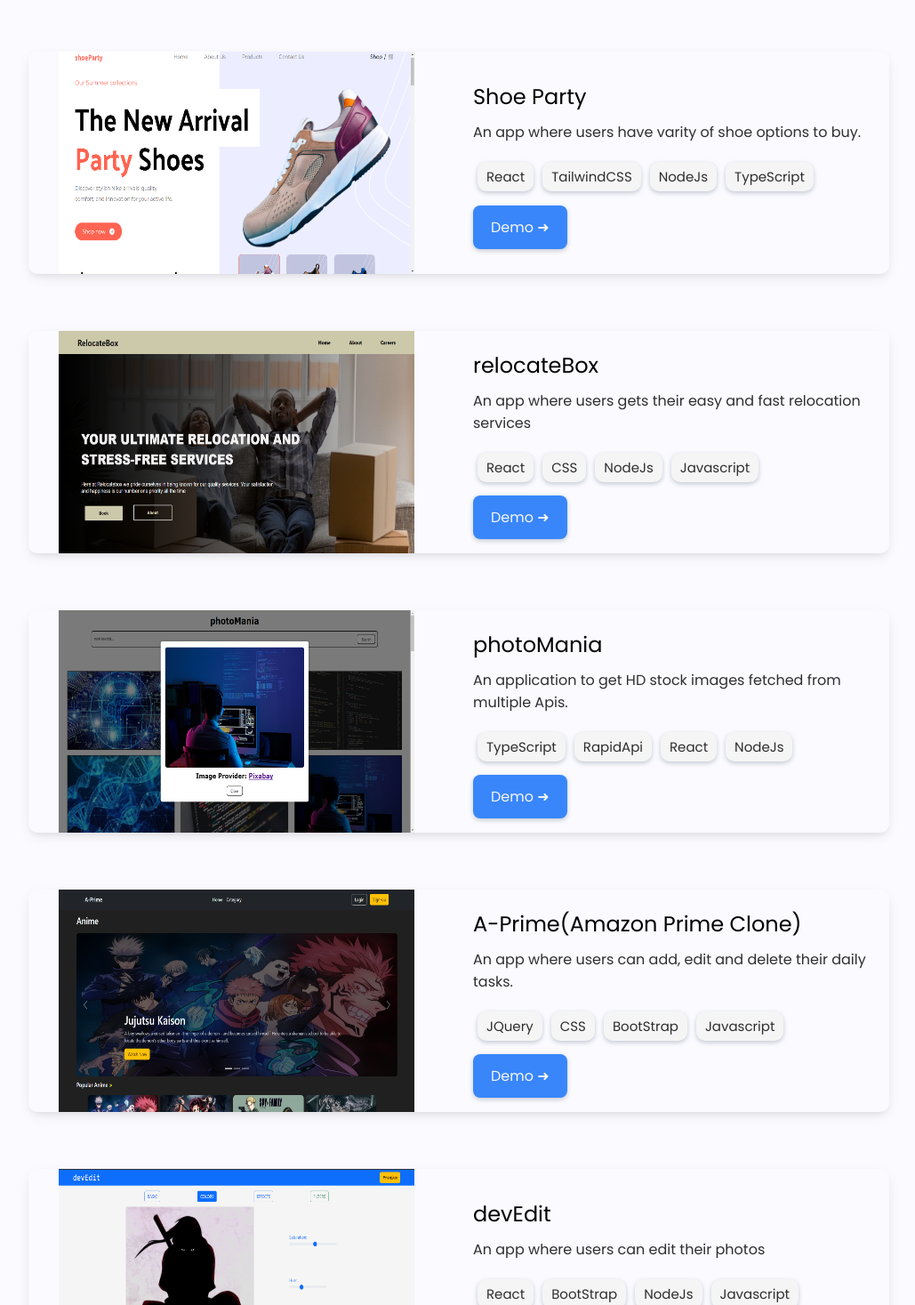
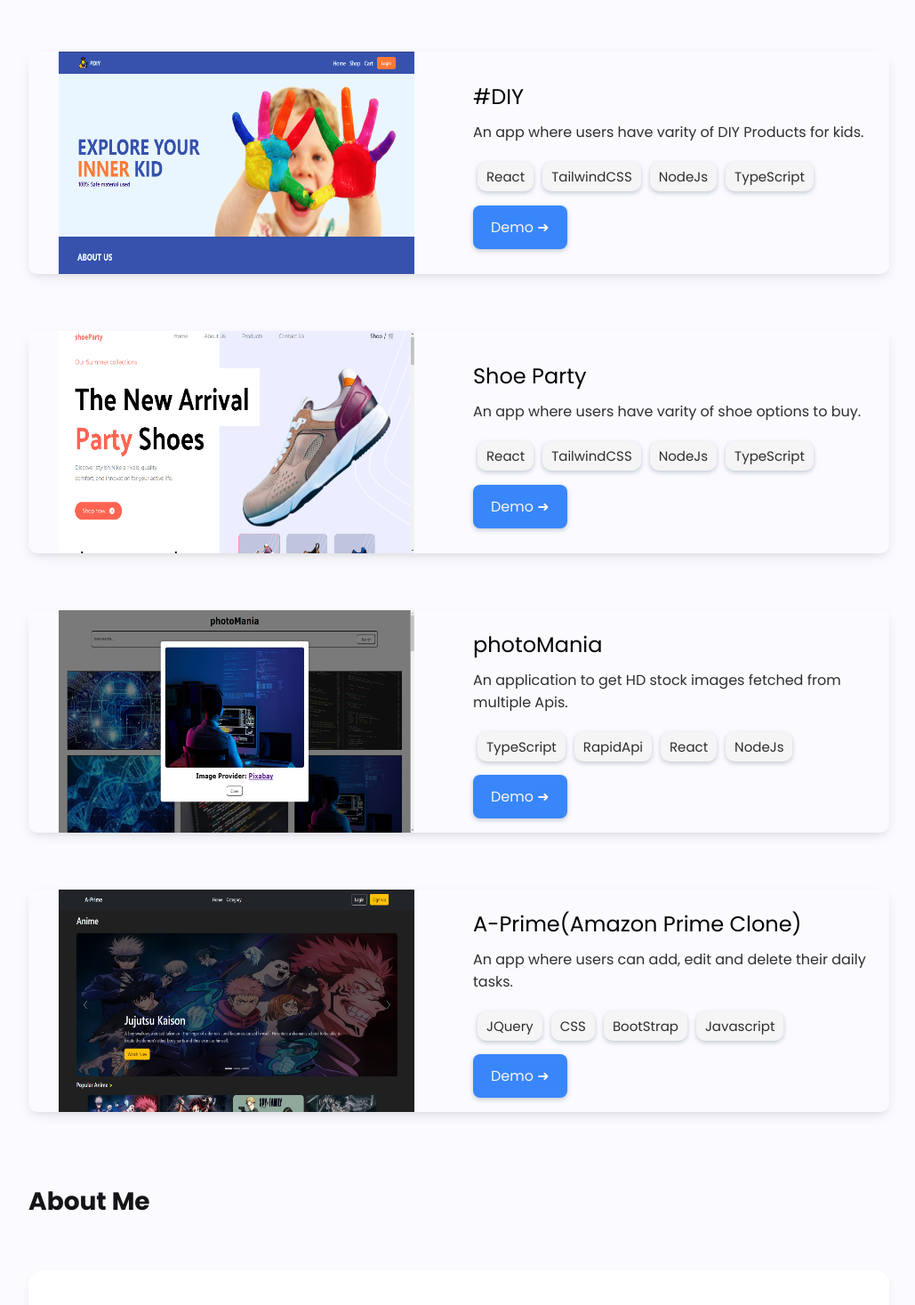
Before and after one commit to Vishal4802/portfolio, a React (Create React App) app: page / in a window 1280 px wide. Shown: the part 883-2350 px from the top of the page at 89% size, without its empty margins (124-1153 px from the left). Built offline with nearby package versions, Linux system fonts and the light colour scheme.

Commit message:
Project Updated

```diff
--- a/src/data/ProjectData.js
+++ b/src/data/ProjectData.js
@@ -1,5 +1,13 @@
 // --------------------------------------- Project List
 export const ProjectList = [
+  {
+    img: "diy.png",
+    title: "#DIY",
+    description:
+      "An app where users have varity of DIY Products for kids.",
+    tech_stack: ['React', 'TailwindCSS', 'NodeJs', 'TypeScript'],
+    demo_url: "https://hashdiy.netlify.app",
+  },
   {
     img: "shoe party.png",
     title: "Shoe Party",
@@ -8,14 +16,14 @@ export const ProjectList = [
     tech_stack: ['React', 'TailwindCSS', 'NodeJs', 'TypeScript'],
     demo_url: "https://shoeparty.netlify.app",
   },
-  {
-    img: "relocatebox.png",
-    title: "relocateBox",
-    description:
-      "An app where users gets their easy and fast relocation services",
-    tech_stack: ['React', 'CSS', 'NodeJs', 'Javascript'],
-    demo_url: "https://relocatebox.netlify.app/",
-  },
+  // {
+  //   img: "relocatebox.png",
+  //   title: "relocateBox",
+  //   description:
+  //     "An app where users gets their easy and fast relocation services",
+  //   tech_stack: ['React', 'CSS', 'NodeJs', 'Javascript'],
+  //   demo_url: "https://relocatebox.netlify.app/",
+  // },
   {
     img: "photomania.png",
     title: "photoMania",
@@ -31,14 +39,14 @@ export const ProjectList = [
     tech_stack: ['JQuery', 'CSS', 'BootStrap', 'Javascript'],
     demo_url: "https://a-prime-amazon-prime-clone.vercel.app/",
   },
-  {
-    img: "devedit.png",
-    title: "devEdit",
-    description:
-      "An app where users can edit their photos",
-    tech_stack: ['React', 'BootStrap', 'NodeJs', 'Javascript'],
-    demo_url: "https://devedits.netlify.app/",
-  },
+  // {
+  //   img: "devedit.png",
+  //   title: "devEdit",
+  //   description:
+  //     "An app where users can edit their photos",
+  //   tech_stack: ['React', 'BootStrap', 'NodeJs', 'Javascript'],
+  //   demo_url: "https://devedits.netlify.app/",
+  // },
 ];
 
 // --------------------------------------- Skills
```
Also changed, not shown: public/diy.png (added).
